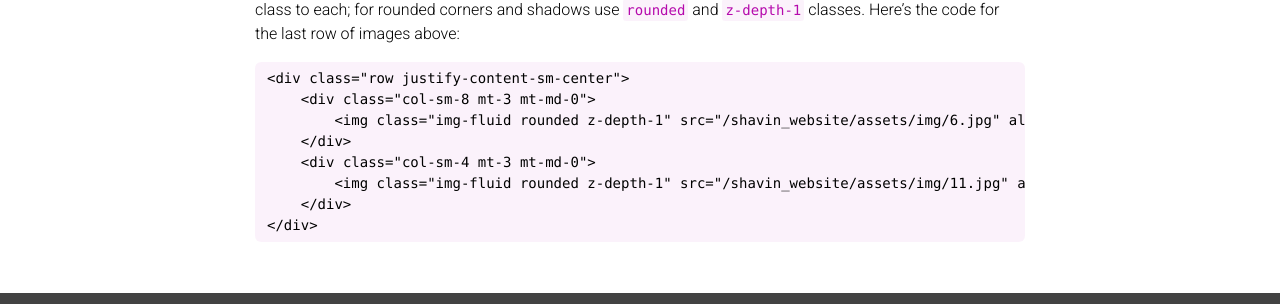
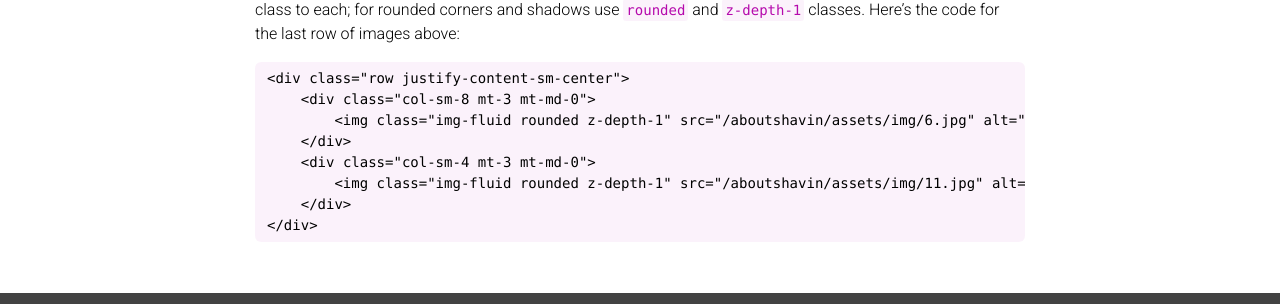
Before and after one commit to Guide-Analytics/shavin_website, a Jekyll site: the page built from _projects/6_project.markdown, in a window 1280 px wide and 900 px high, scrolled down 1037 px. Shown: the part 572-876 px from the top of the window. Built offline with Jekyll 4.4.1, drawn with Linux system fonts in a browser that asks for light colours; nearby versions of some CDN libraries; comment, search, counter and statistics services are not loaded; a style sheet for code colours, icons or effects is not loaded.

Commit message:
Update _config.yml

```diff
--- a/_config.yml
+++ b/_config.yml
@@ -15,8 +15,8 @@
   Photos from <a href="https://unsplash.com" target="_blank">Unsplash</a>.
 
 icon: 🔥 # the emoji used as the favicon
-url:  # the base hostname & protocol for your site
-baseurl:  # the subpath of your site, e.g. /blog/
+url: https://shavinmalhotra.com # the base hostname & protocol for your site
+baseurl: /aboutshavin # the subpath of your site, e.g. /blog/
 last_updated: false # set to true if you want to display last updated in the footer
 impressum_path:  # set to path to include impressum link in the footer, use the same path as permalink in a page, helps to conform with EU GDPR
 
@@ -75,7 +75,7 @@
 # Blog
 # -----------------------------------------------------------------------------
 
-blog_name: al-folio  # your blog must have a name for it to show up in the nav bar
+blog_name: test # your blog must have a name for it to show up in the nav bar
 blog_description: a simple whitespace theme for academics
 permalink: /blog/:year/:title/
 
```
